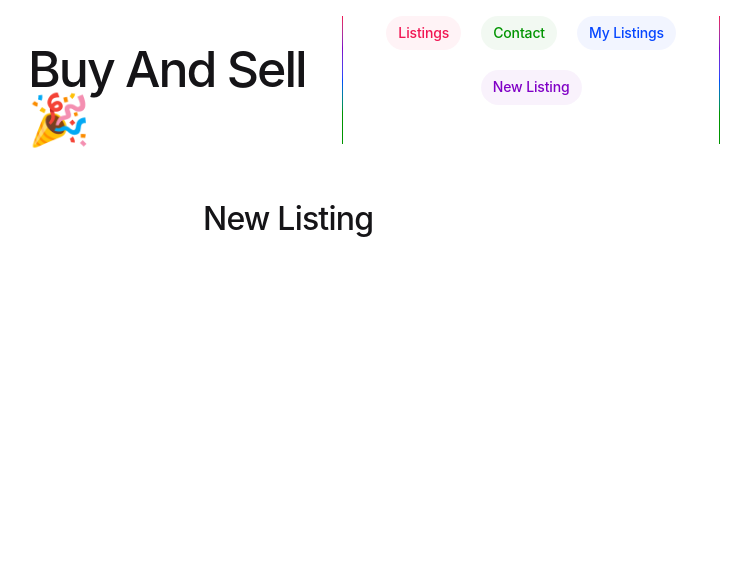
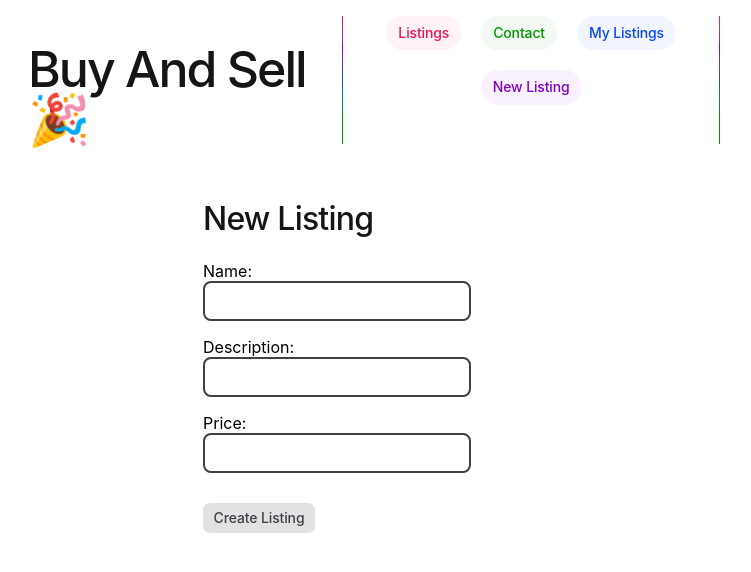
Before and after one commit to lidiaCirrone/buy-and-sell, an Angular app: page /new-listing in a window 1280 px wide. Shown: the top 572 px of the page, without its empty margins (262-1013 px from the left). Built offline with nearby package versions, Linux system fonts and the light colour scheme.

Commit message:
new listing page

```diff
--- a/src/app/new-listing-page/new-listing-page.component.html
+++ b/src/app/new-listing-page/new-listing-page.component.html
@@ -1,3 +1,24 @@
 <app-container>
   <h2>New Listing</h2>
+  <form (ngSubmit)="onSubmit()">
+    <div>
+      <label for="name">
+        Name:
+      </label>
+      <input id="name" name="name" type="text" [(ngModel)]="name"/>
+    </div>
+    <div>
+      <label for="description">
+        Description:
+      </label>
+      <input id="description" name="description" type="text" [(ngModel)]="description"/>
+    </div>
+    <div>
+      <label for="price">
+        Price:
+      </label>
+      <input id="price" name="price" type="text" [(ngModel)]="price"/>
+    </div>
+    <button type="submit" class="mt-1">Create Listing</button>
+  </form>
 </app-container>
--- a/src/app/new-listing-page/new-listing-page.component.scss
+++ b/src/app/new-listing-page/new-listing-page.component.scss
@@ -0,0 +1,7 @@
+label {
+  display: block;
+}
+
+input {
+  margin-bottom: 1em;
+}
--- a/src/app/new-listing-page/new-listing-page.component.ts
+++ b/src/app/new-listing-page/new-listing-page.component.ts
@@ -1,10 +1,22 @@
-import { Component } from '@angular/core';
+import { Component, OnInit } from '@angular/core';
+import { Router } from '@angular/router';
 
 @Component({
   selector: 'app-new-listing-page',
   templateUrl: './new-listing-page.component.html',
-  styleUrl: './new-listing-page.component.scss'
+  styleUrl: './new-listing-page.component.scss',
 })
-export class NewListingPageComponent {
+export class NewListingPageComponent implements OnInit {
+  name: string = '';
+  description: string = '';
+  price: string = '';
 
+  constructor(private router: Router) {}
+
+  ngOnInit(): void {}
+
+  onSubmit(): void {
+    alert('Creating a new listing...');
+    this.router.navigateByUrl('/my-listing');
+  }
 }
```
